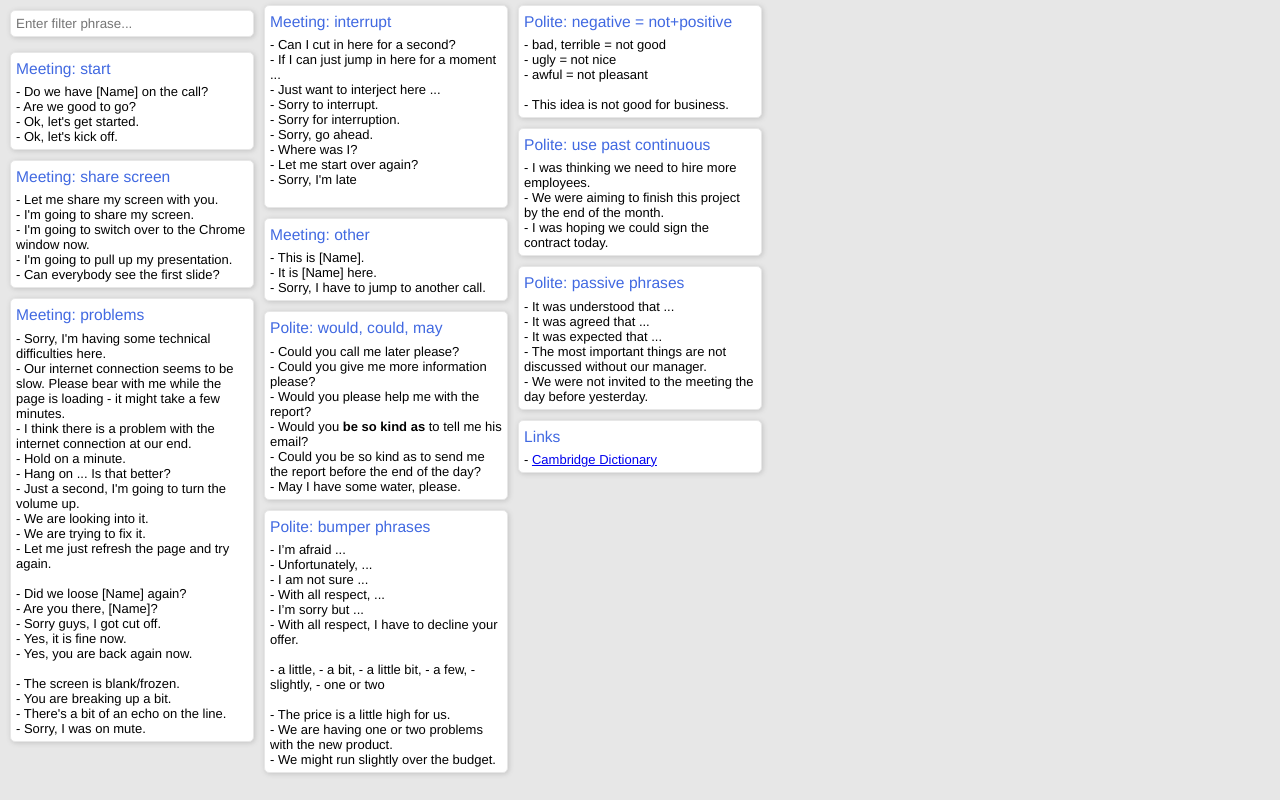
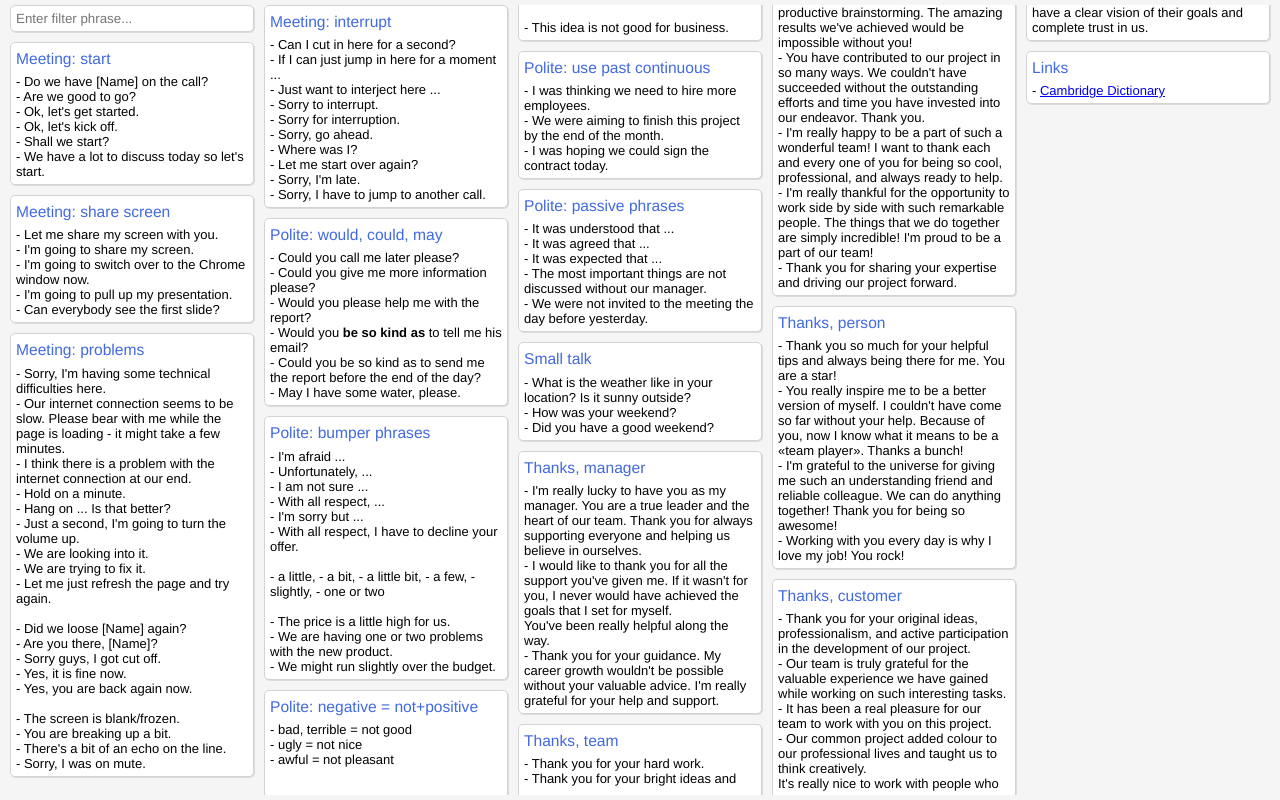
Before and after one commit to xantorohara/en, a plain HTML site: page index.html in a window 1280 px wide. Drawn offline with Linux system fonts and the light colour scheme.

Commit message:
Update index.html

```diff
--- a/index.html
+++ b/index.html
@@ -31,15 +31,17 @@
             column-gap: 0;
             padding: 5px;
             box-sizing: border-box;
-            background-color: #E7E7E7;
+            background-color: whitesmoke;
         }
 
         #filterInput {
             width: 100%;
             padding: 5px;
-            border: solid #CCC 1px;
+            border: solid lightgray 1px;
             border-radius: 5px;
             box-sizing: border-box;
+            background-color: white;
+            box-shadow: 1px 1px 0 0 gainsboro;
         }
 
         pre {
@@ -49,13 +51,10 @@
             margin: 10px 5px;
             border-collapse: separate;
             padding: 0 5px 5px 5px;
-        }
-
-        #filterInput, pre {
-            border: solid #E7E7E7 1px;
+            border: solid lightgray 1px;
             border-radius: 5px;
             background-color: white;
-            box-shadow: 1px 1px 5px 0 #C3C3C3;
+            box-shadow: 1px 1px 0 0 gainsboro;
         }
 
         pre:first-line {
@@ -69,7 +68,7 @@
         }
 
         pre span.matched {
-            background-color: #FFE700;
+            background-color: yellow;
         }
     </style>
 
@@ -111,7 +110,7 @@
     </script>
 </head>
 <body onkeydown="escape(event)">
-<div style="padding: 5px;">
+<div style="padding: 0 5px;">
     <input id="filterInput" oninput="filter(this.value)" placeholder="Enter filter phrase...">
 </div>
 
@@ -121,6 +120,8 @@ Meeting: start
 - Are we good to go?
 - Ok, let's get started.
 - Ok, let's kick off.
+- Shall we start?
+- We have a lot to discuss today so let's start.
 </pre>
 <pre>
 Meeting: share screen
@@ -163,17 +164,9 @@ Meeting: interrupt
 - Sorry, go ahead.
 - Where was I?
 - Let me start over again?
-- Sorry, I'm late
-
-</pre>
-
-<pre>
-Meeting: other
-- This is [Name].
-- It is [Name] here.
+- Sorry, I'm late.
 - Sorry, I have to jump to another call.
 </pre>
-
 <pre>
 Polite: would, could, may
 - Could you call me later please?
@@ -185,11 +178,11 @@ Polite: would, could, may
 </pre>
 <pre>
 Polite: bumper phrases
-- I’m afraid ...
+- I'm afraid ...
 - Unfortunately, ...
 - I am not sure ...
 - With all respect, ...
-- I’m sorry but ...
+- I'm sorry but ...
 - With all respect, I have to decline your offer.
 
 - a little, - a bit, - a little bit, - a few, - slightly, - one or two
@@ -221,6 +214,43 @@ Polite: passive phrases
 - We were not invited to the meeting the day before yesterday.
 </pre>
 <pre>
+Small talk
+- What is the weather like in your location? Is it sunny outside?
+- How was your weekend?
+- Did you have a good weekend?
+</pre>
+<pre>
+Thanks, manager
+- I'm really lucky to have you as my manager. You are a true leader and the heart of our team. Thank you for always supporting everyone and helping us believe in ourselves.
+- I would like to thank you for all the support you've given me. If it wasn't for you, I never would have achieved the goals that I set for myself.
+You've been really helpful along the way.
+- Thank you for your guidance. My career growth wouldn't be possible without your valuable advice. I'm really grateful for your help and support.
+</pre>
+<pre>
+Thanks, team
+- Thank you for your hard work.
+- Thank you for your bright ideas and productive brainstorming. The amazing results we've achieved would be impossible without you!
+- You have contributed to our project in so many ways. We couldn't have succeeded without the outstanding efforts and time you have invested into our endeavor. Thank you.
+- I'm really happy to be a part of such a wonderful team! I want to thank each and every one of you for being so cool, professional, and always ready to help.
+- I'm really thankful for the opportunity to work side by side with such remarkable people. The things that we do together are simply incredible! I'm proud to be a part of our team!
+- Thank you for sharing your expertise and driving our project forward.
+</pre>
+<pre>
+Thanks, person
+- Thank you so much for your helpful tips and always being there for me. You are a star!
+- You really inspire me to be a better version of myself. I couldn't have come so far without your help. Because of you, now I know what it means to be a «team player». Thanks a bunch!
+- I'm grateful to the universe for giving me such an understanding friend and reliable colleague. We can do anything together! Thank you for being so awesome!
+- Working with you every day is why I love my job! You rock!
+</pre>
+<pre>
+Thanks, customer
+- Thank you for your original ideas, professionalism, and active participation in the development of our project.
+- Our team is truly grateful for the valuable experience we have gained while working on such interesting tasks.
+- It has been a real pleasure for our team to work with you on this project.
+- Our common project added colour to our professional lives and taught us to think creatively.
+It's really nice to work with people who have a clear vision of their goals and complete trust in us.
+</pre>
+<pre>
 Links
 - <a href="https://dictionary.cambridge.org/dictionary/english/conclusion" target="_blank">Cambridge Dictionary</a>
 </pre>
```
